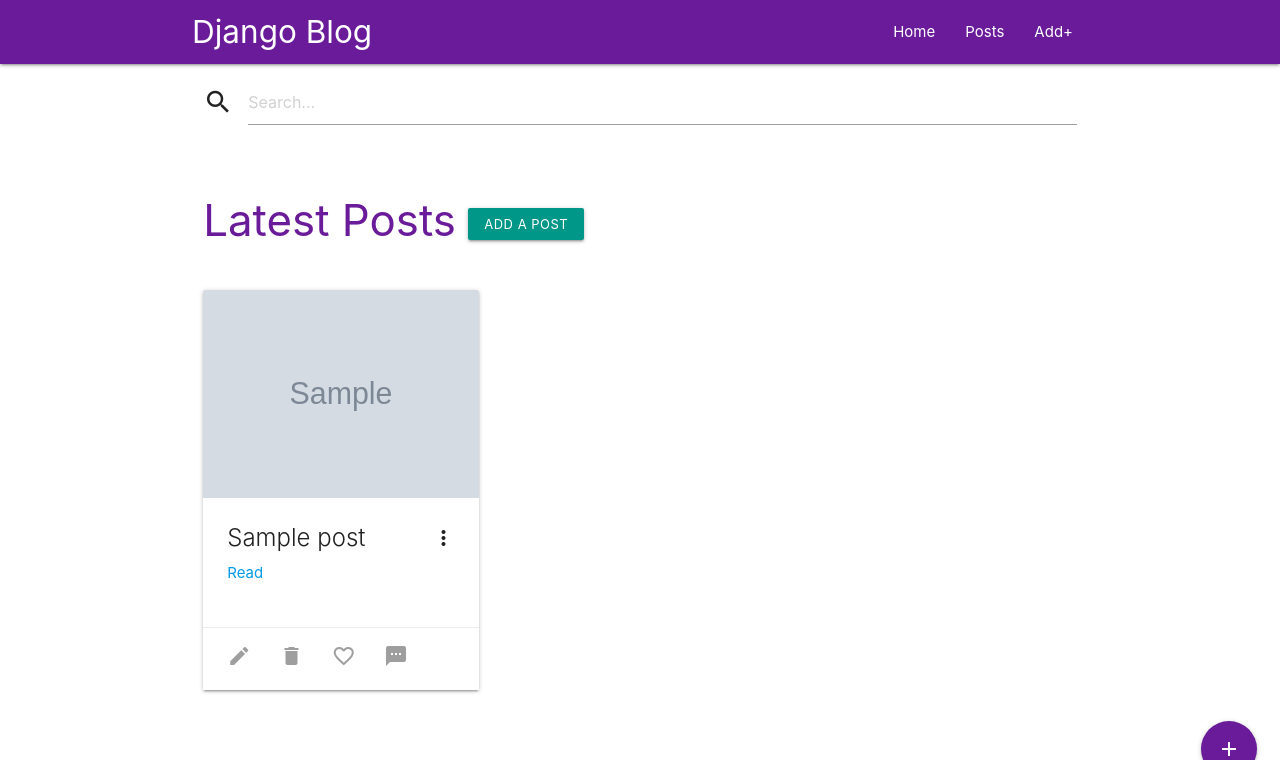
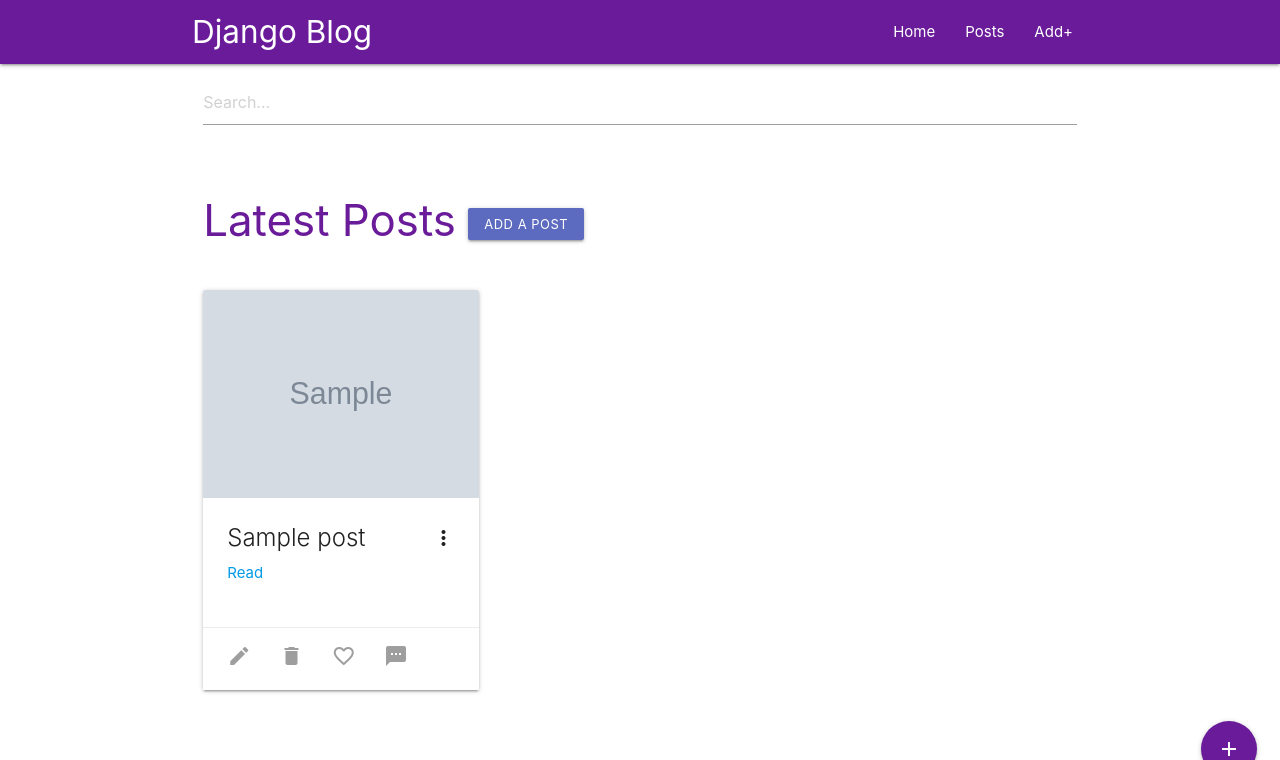
Before and after one commit to ahmedlemine/django-materialize-css, a Django app: page / in a window 1280 px wide. Shown: the top 760 px of the page. Run offline with Django 4.2, Linux system fonts and the light colour scheme; tables that the repository leaves empty hold one stand-in row (values such as "Sample post"); grey boxes marked "Sample" are stand-in pictures; some libraries are stand-ins or nearby versions.

Commit message:
various UI improvements

```diff
--- a/posts/templates/posts/_post_list.html
+++ b/posts/templates/posts/_post_list.html
@@ -9,7 +9,7 @@
         <!------------------- Post card -------------------->
         <div class="card medium">
           <div class="card-image waves-effect waves-block waves-light">
-            <img class="activator" src="{{ post.image.url }}">
+            <img class="activator responsive-img" src="{{ post.image.url }}">
           </div>
           <div class="card-content">
             <span class="card-title activator grey-text text-darken-4">{{ post.title }}<i class="material-icons right">more_vert</i></span>
@@ -40,8 +40,8 @@
             </span>
           </div>
           <div class="card-reveal">
-            <span class="card-title grey-text text-darken-4">{{ post.title|truncatechars:17 }}<i class="material-icons right">close</i></span>
-            <p>{{ post.body|truncatewords:75 }}...</p>
+            <span class="card-title grey-text text-darken-4 truncate">{{ post.title }}<i class="material-icons right">close</i></span>
+            <p class="truncate">{{ post.body }}...</p>
           </div>
         </div>
         <!------------------- End Post card -------------------->
--- a/posts/templates/posts/base.html
+++ b/posts/templates/posts/base.html
@@ -112,6 +112,7 @@
         var instances = M.Collapsible.init(collaps, {});
         });
 
+
         // Initialize collapsible (uncomment the lines below if you use the dropdown variation)
         // var collapsibleElem = document.querySelector('.collapsible');
         // var collapsibleInstance = M.Collapsible.init(collapsibleElem, {});
--- a/posts/templates/posts/index.html
+++ b/posts/templates/posts/index.html
@@ -6,7 +6,6 @@
 <div class="row">
   <div class="col s12">
     <div class="input-field">
-      <i class="material-icons prefix">search</i>
       <input type="text" name="q"
         hx-get="/search"
         hx-trigger="keyup changed delay:100ms"
@@ -15,7 +14,7 @@
         placeholder="Search..."
       >
     </div>
-    <div id="search-results" class="z-depth-2">
+    <div id="search-results" class="scale-transition scale-in">
     </div>
   </div>
 </div>
@@ -27,7 +26,7 @@
         <button hx-get="{% url 'htmx-create' %}"
         hx-target="#post-list-template"
         hx-swap="outerHtml"
-        class="waves-effect waves-light btn-small teal">
+        class="waves-effect waves-light btn-small indigo lighten-1">
         Add a post</button>
       </span>
     </H3>
@@ -63,11 +62,15 @@
         <h4>Create a new post</h4>
       <form id="post-form" action="{% url 'create' %}" method='POST' enctype="multipart/form-data" class="">
         {% csrf_token %}
+        <div class="input-field">
           <label for="id_title">Title:</label>
-        <input type="text" name="title" maxlength="200" required id="id_title">
+          <input type="text" name="title" maxlength="200" required id="id_title" class="validate">
+        </div>
+        <div class="input-field">
           <label for="id_body">Body:</label>
-        <textarea name="body" cols="40" rows="20" class="materialize-textarea" required id="id_body">
+          <textarea name="body" cols="40" rows="20" class="materialize-textarea validate" required id="id_body">
           </textarea>
+        </div>
           <label for="id_image">Image:</label>
         <input type="file" name="image" accept="image/*" id="id_image">
         <p>
```
Also changed, not shown: media/images/IMG-20220724-WA0001.jpg (added), media/images/blank_liCJyZ0.png (added), media/images/blank_uef68UH.png (added), media/images/blank_xkDg6ou.png (added), media/images/yuna.jpg (added). Lines whose indentation alone changed are shown as unchanged.
